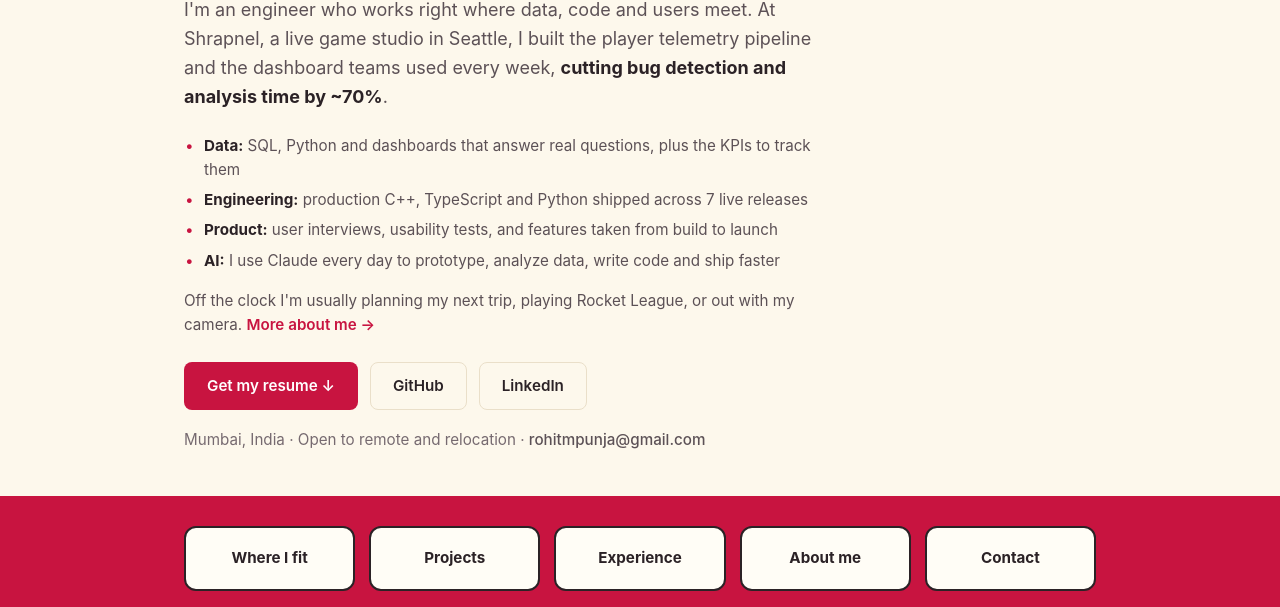
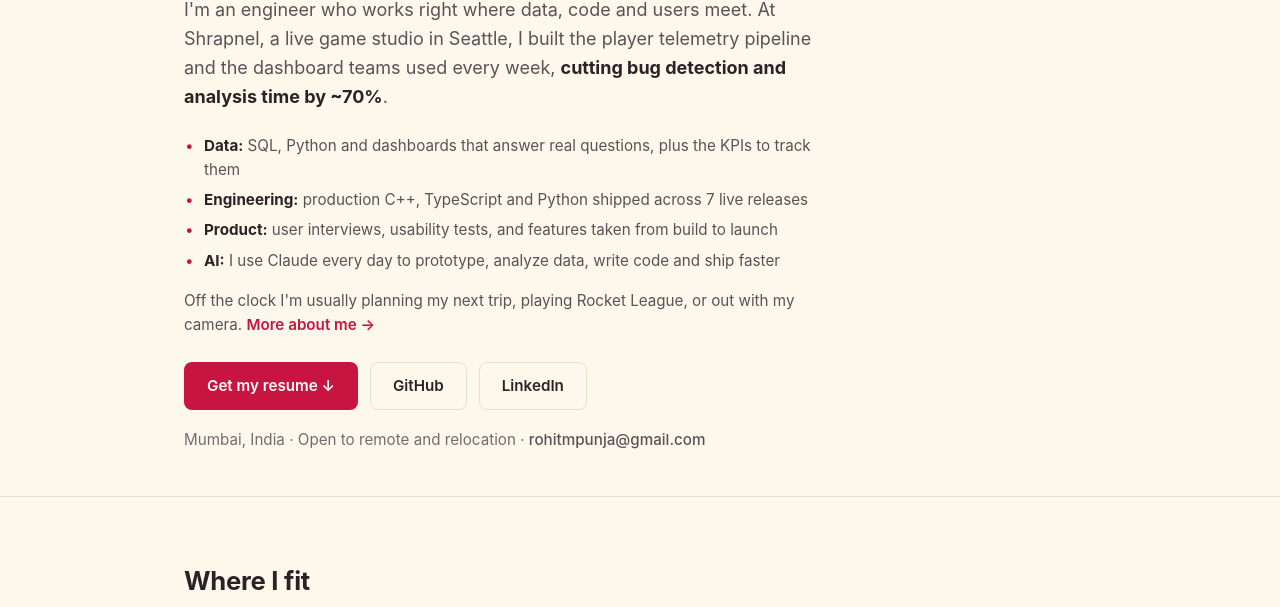
Before and after one commit to Rohit-Punjabi/Rohit-Punjabi.github.io, a plain HTML site: page index.html in a window 1280 px wide. Shown: the part 333-940 px from the top of the page. Drawn offline with Linux system fonts and the light colour scheme.

Commit message:
Remove the red band of section buttons

```diff
--- a/index.html
+++ b/index.html
@@ -75,18 +75,9 @@
   .bring li strong{color:var(--ink)}
   .bring li::before{content:"•";position:absolute;left:2px;color:var(--accent);font-weight:800}
 
-  /* ---------- Quick link tiles ---------- */
-  .tile-band{background:var(--accent);padding:30px 0}
-  .tiles{display:grid;grid-template-columns:repeat(5,1fr);gap:14px}
-  .tile{
-    display:block;background:var(--bg-card);border:2px solid var(--ink);border-radius:12px;
-    padding:18px 8px;text-align:center;font-weight:700;font-size:.95rem;color:var(--ink);
-    transition:all .15s ease;
-  }
-  .tile:hover{text-decoration:none;transform:translateY(-2px);color:var(--accent);border-color:var(--accent)}
-
   /* ---------- Sections ---------- */
   section{padding:64px 0;scroll-margin-top:56px}
+  #fit{border-top:1px solid var(--line)}
   section.alt{background:var(--bg-alt);border-top:1px solid var(--line);border-bottom:1px solid var(--line)}
   h2{font-size:1.6rem;letter-spacing:-.01em;margin-bottom:8px}
   .section-lead{color:var(--ink-soft);margin-bottom:36px;max-width:660px}
@@ -242,7 +233,6 @@
       display:none;position:absolute;top:56px;left:0;right:0;background:var(--bg);
       flex-direction:column;gap:0;border-bottom:1px solid var(--line);
     }
-    .tiles{grid-template-columns:repeat(2,1fr)}
     .nav-links.open{display:flex}
     .nav-links li{border-top:1px solid var(--line)}
     .nav-links a{display:block;padding:14px 24px}
@@ -325,16 +315,6 @@
    </figure>
   </div>
 </header>
-
-<div class="tile-band">
-  <div class="wrap tiles">
-    <a class="tile" href="#fit">Where I fit</a>
-    <a class="tile" href="#projects">Projects</a>
-    <a class="tile" href="#experience">Experience</a>
-    <a class="tile" href="#about">About me</a>
-    <a class="tile" href="#contact">Contact</a>
-  </div>
-</div>
 
 <section id="fit">
   <div class="wrap">
```
